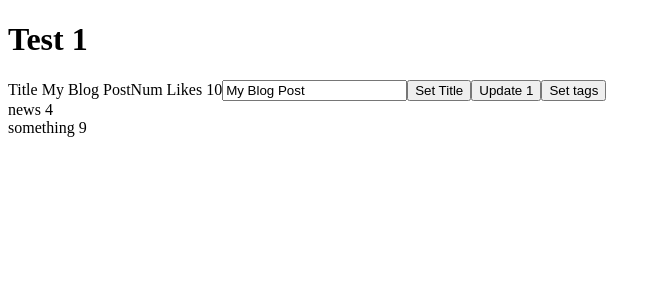
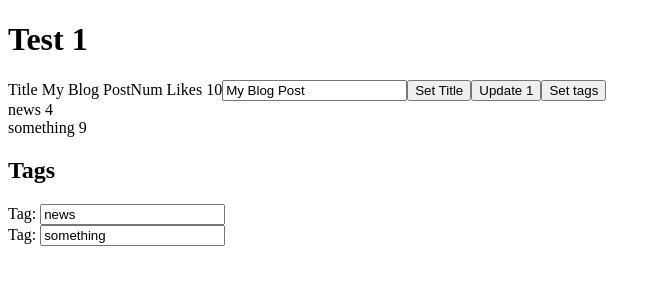
Before and after one commit to michaelboyles/formula, a React app: page / in a window 1280 px wide. Shown: the top 300 px of the page, without its empty margins (0-661 px from the left). Built offline with nearby package versions, Linux system fonts and the light colour scheme; the HTML template or start-up script is replaced by a standard one.

Commit message:
feat: useElements

```diff
--- a/src/FieldPath.ts
+++ b/src/FieldPath.ts
@@ -13,6 +13,10 @@ export class FieldPath {
         return new FieldPath([...this.#nodes, { type: "property", name }]);
     }
 
+    withArrayIndex(index: number): FieldPath {
+        return new FieldPath([...this.#nodes, { type: "index", index }])
+    }
+
     toString(): string {
         return JSON.stringify(this.#nodes);
     }
@@ -23,6 +27,9 @@ export class FieldPath {
 }
 
 export type FieldNode = {
-    type: "property",
-    name: string
+    readonly type: "property",
+    readonly name: string
+} | {
+    readonly type: "index"
+    readonly index: number
 }
--- a/src/FormField.ts
+++ b/src/FormField.ts
@@ -74,12 +74,16 @@ export class ObjectField<T> {
         return () => {};
     }
 }
+
+type ArrayElemFactory<E> = (idx: number) => E;
 export class ArrayField<E extends FormSchemaElement> {
     path: FieldPath
     form: Form<any> | undefined
+    elementFactory: ArrayElemFactory<FieldFromElement<E>>
 
-    constructor(path: FieldPath) {
+    constructor(path: FieldPath, elementFactory: ArrayElemFactory<FieldFromElement<E>>) {
         this.path = path;
+        this.elementFactory = elementFactory;
     }
 
     setForm(form: Form<any>) {
@@ -97,6 +101,12 @@ export class ArrayField<E extends FormSchemaElement> {
     subscribe(subscriber: Subscriber) {
         return this.form!.subscribe(this.path, subscriber);
     }
+
+    element(idx: number): FieldFromElement<E> {
+        const field = this.elementFactory(idx);
+        field.setForm(this.form!);
+        return field;
+    }
 }
 export type FormField = StringField | NumberField | ObjectField<any> | ArrayField<any>;
 
--- a/src/SubscriberSet.ts
+++ b/src/SubscriberSet.ts
@@ -8,10 +8,20 @@ export class SubscriberSet {
         path.forEachNode(pathPart => {
             switch (pathPart.type) {
                 case "property": {
-                    if (!node.propertyToNode[pathPart.name]) {
-                        node.propertyToNode[pathPart.name] = emptySubscriptionNode();
+                    const name = pathPart.name;
+                    if (!node.propertyToNode[name]) {
+                        node.propertyToNode[name] = emptySubscriptionNode();
                     }
-                    node = node.propertyToNode[pathPart.name];
+                    node = node.propertyToNode[name];
+                    break;
+                }
+                case "index": {
+                    const index = pathPart.index;
+                    if (!node.indexToNode[index]) {
+                        node.indexToNode[index] = emptySubscriptionNode();
+                    }
+                    node = node.indexToNode[index];
+                    break;
                 }
             }
         });
@@ -34,6 +44,19 @@ export class SubscriberSet {
                             node.subscribers = node.subscribers.filter(s => s !== subscriber)
                         }
                     }
+                    break;
+                }
+                case "index": {
+                    if (!node.indexToNode[pathPart.index]) {
+                        stop = true;
+                    }
+                    else {
+                        node = node.indexToNode[pathPart.index];
+                        if (isLast) {
+                            node.subscribers = node.subscribers.filter(s => s !== subscriber)
+                        }
+                    }
+                    break;
                 }
             }
         });
@@ -49,6 +72,11 @@ export class SubscriberSet {
             switch (pathPart.type) {
                 case "property": {
                     currentNode = currentNode.propertyToNode[pathPart.name];
+                    break;
+                }
+                case "index": {
+                    currentNode = currentNode.indexToNode[pathPart.index];
+                    break;
                 }
             }
             if (currentNode) {
@@ -61,12 +89,14 @@ export class SubscriberSet {
 function emptySubscriptionNode(): SubscriptionNode {
     return {
         propertyToNode: {},
+        indexToNode: {},
         subscribers: []
     }
 }
 
 type SubscriptionNode = {
     propertyToNode: Record<string, SubscriptionNode>
+    indexToNode: Record<number, SubscriptionNode>
     subscribers: Subscriber[]
 }
 
--- a/src/test1.tsx
+++ b/src/test1.tsx
@@ -2,6 +2,9 @@ import { FormSchema } from "./lib";
 import { useField } from "./useField";
 import { useForm } from "./useForm";
 import { useState } from "react";
+import { useElements } from "./useElements";
+import { ArrayField, StringField } from "./FormField";
+import { StringElement } from "./FormSchemaElement";
 
 const schema = new FormSchema({})
     .withString("title")
@@ -41,6 +44,25 @@ export function Test1() {
             {
                 tags.map(tag => <div>{ tag } { tag.length }</div>)
             }
+
+            <Tags field={form.get("tags")} />
         </div>
     )
 }
+
+function Tags(props: { field: ArrayField<StringElement> }) {
+    const elemns = useElements(props.field);
+    return (
+        <>
+            <h2>Tags</h2>
+            { elemns.map(((e, idx) => <Tag key={idx} a={e} />) )}
+        </>
+    );
+}
+
+function Tag(props: { a: StringField }) {
+    const { Input: TagInput } = useField(props.a);
+    return (
+        <div>Tag: <TagInput /></div>
+    )
+}
--- /dev/null
+++ b/src/useElements.ts
@@ -0,0 +1,22 @@
+import { FormSchemaElement } from "./FormSchemaElement";
+import { ArrayField } from "./FormField";
+import { useSyncExternalStore } from "react";
+
+export function useElements<T extends FormSchemaElement>(field: ArrayField<T>) {
+    const value = useSyncFormValue(field);
+    return value.map((_, idx) => field.element(idx));
+}
+
+function useSyncFormValue<T extends FormSchemaElement>(field: ArrayField<T>) {
+    return useSyncExternalStore(
+        // Subscribe
+        (onStoreChange) => {
+            const unsubscribe = field.subscribe(onStoreChange);
+            return () => {
+                unsubscribe();
+            }
+        },
+        // Get snapshot
+        () => field.getValue()
+    );
+}
--- a/src/useForm.ts
+++ b/src/useForm.ts
@@ -26,6 +26,11 @@ export function useForm<T extends SchemaElementSet>(opts: UseFormOpts<T>): Form<
             switch (node.type) {
                 case "property": {
                     formData = formData[node.name];
+                    break;
+                }
+                case "index": {
+                    formData = formData[node.index];
+                    break;
                 }
             }
         });
@@ -39,6 +44,11 @@ export function useForm<T extends SchemaElementSet>(opts: UseFormOpts<T>): Form<
                 switch (node.type) {
                     case "property": {
                         formData = formData[node.name];
+                        break;
+                    }
+                    case "index": {
+                        formData = formData[node.index];
+                        break;
                     }
                 }
             }
@@ -46,6 +56,11 @@ export function useForm<T extends SchemaElementSet>(opts: UseFormOpts<T>): Form<
                 switch (node.type) {
                     case "property": {
                         formData[node.name] = value;
+                        break;
+                    }
+                    case "index": {
+                        formData[node.index] = value;
+                        break;
                     }
                 }
             }
@@ -65,15 +80,7 @@ export function useForm<T extends SchemaElementSet>(opts: UseFormOpts<T>): Form<
         let path = FieldPath.create();
         for (const [key, value] of Object.entries(schema.elements)) {
             const element = value as FormSchemaElement;
-            if (element.type === "string") {
-                fields[key] = new StringField(path.withProperty(key));
-            }
-            else if (element.type === "number") {
-                fields[key] = new NumberField(path.withProperty(key));
-            }
-            else if (element.type === "array") {
-                fields[key] = new ArrayField(path.withProperty(key));
-            }
+            fields[key] = mapElementToField(element, path.withProperty(key));
         }
         return new Form<FieldSetFromElementSet<T>>(
             fields as any, getValue, setValue, subscribe
@@ -82,6 +89,23 @@ export function useForm<T extends SchemaElementSet>(opts: UseFormOpts<T>): Form<
     }, [schema]);
 
     return form;
+}
+
+function mapElementToField(element: FormSchemaElement, path: FieldPath): FormField {
+    if (element.type === "string") {
+        return new StringField(path);
+    }
+    else if (element.type === "number") {
+        return new NumberField(path);
+    }
+    else if (element.type === "array") {
+        return new ArrayField(path, idx => mapElementToField(element.item, path.withArrayIndex(idx)));
+    }
+    else if (element.type === "object") {
+        // TODO 2
+        return new StringField(path);
+    }
+    throw new Error(`Unsupported element: ${element satisfies never}`);
 }
 
 export class Form<T extends Record<string, FormField>> {
```
